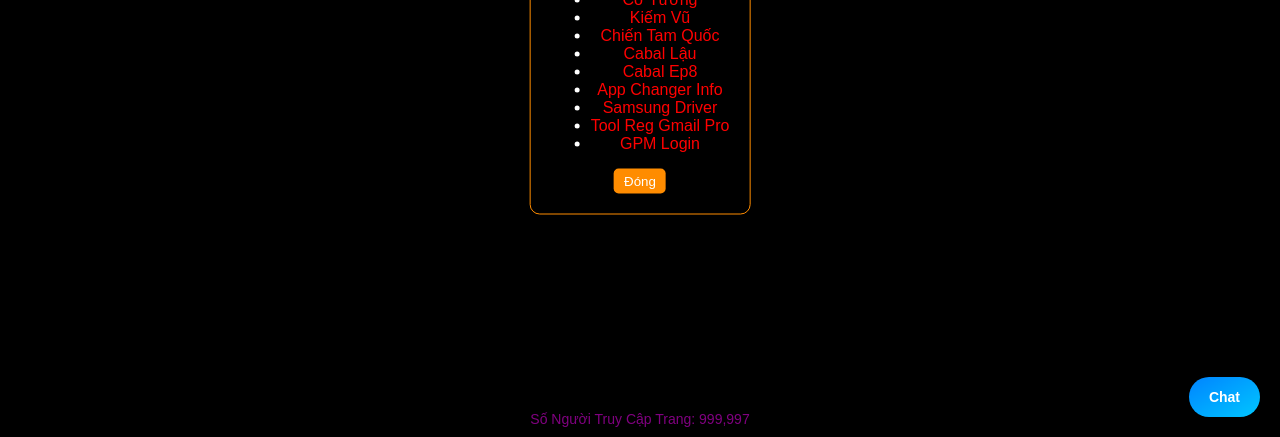
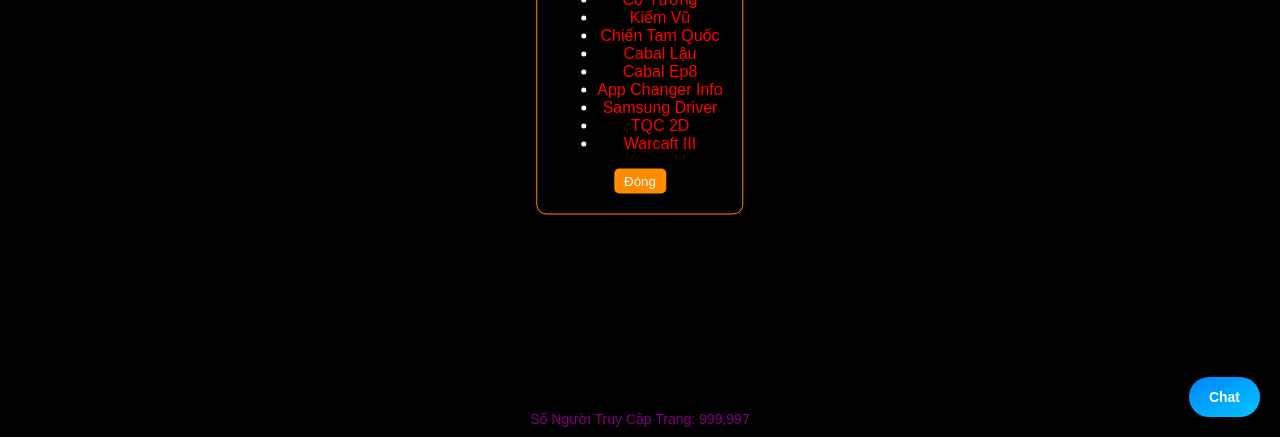
Before and after one commit to HonBao/Sieu-May-Tinh-AI, a plain HTML site: page index.html in a window 1280 px wide. Both pictures are taken after a click on the link "Game". Shown: the part 363-800 px from the top of the page. Drawn offline with Linux system fonts and the light colour scheme.

Commit message:
Update index.html

```diff
--- a/index.html
+++ b/index.html
@@ -255,8 +255,8 @@
             <li><a href="https://www.youtube.com/watch?v=8b9eg_DgUK4&t=56s" target="_blank">Cabal Ep8</a></li>
             <li><a href="https://www.terabox.app/vietnamese/sharing/link?surl=iQLTGoi_rZXh3maxOIhszw" target="_blank">App Changer Info</a></li>
             <li><a href="https://www.terabox.app/vietnamese/sharing/link?surl=z9clEc2t16x1mnAMpUci_Q" target="_blank">Samsung Driver</a></li>
-            <li><a href="" target="_blank">Tool Reg Gmail Pro</a></li>
-            <li><a href="" target="_blank">GPM Login</a></li>
+            <li><a href="https://www.youtube.com/watch?v=WBMQfvviotQ&t=145s" target="_blank">TQC 2D</a></li>
+            <li><a href="https://mobavietnam.com/huong-dan-cai-dat-warcaft-iii-2/" target="_blank">Warcaft III</a></li>
             <!-- Thêm liên kết game của bạn tại đây -->
         </ul>
         <button class="close-button" onclick="closeGamePopup()">Đóng</button>
```
